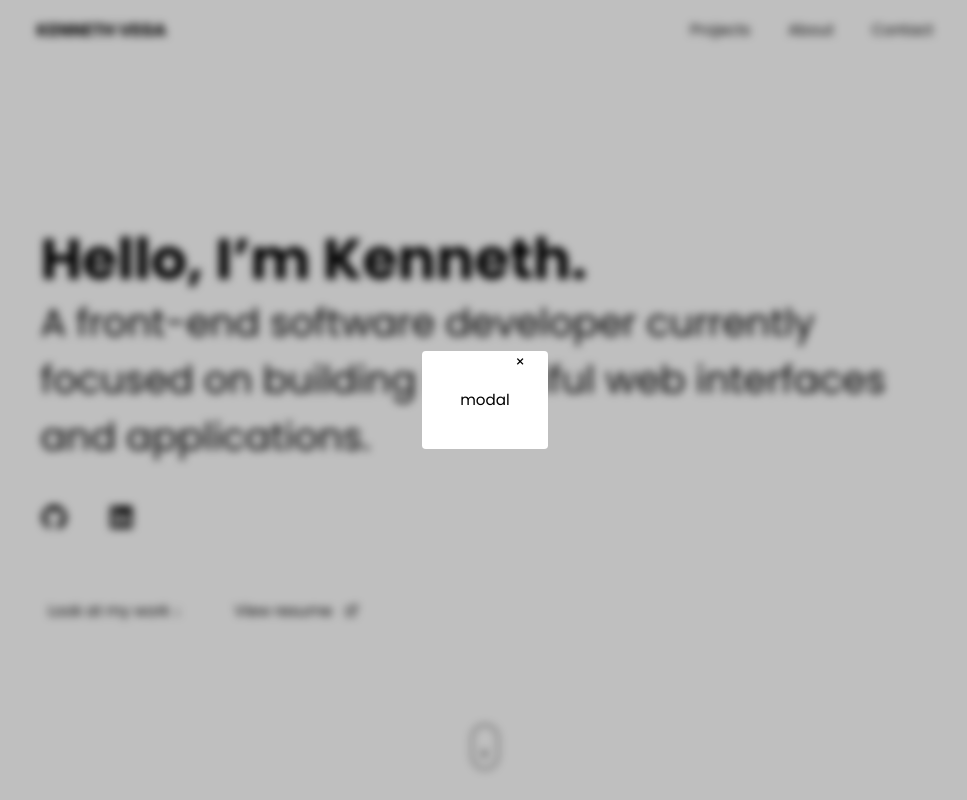
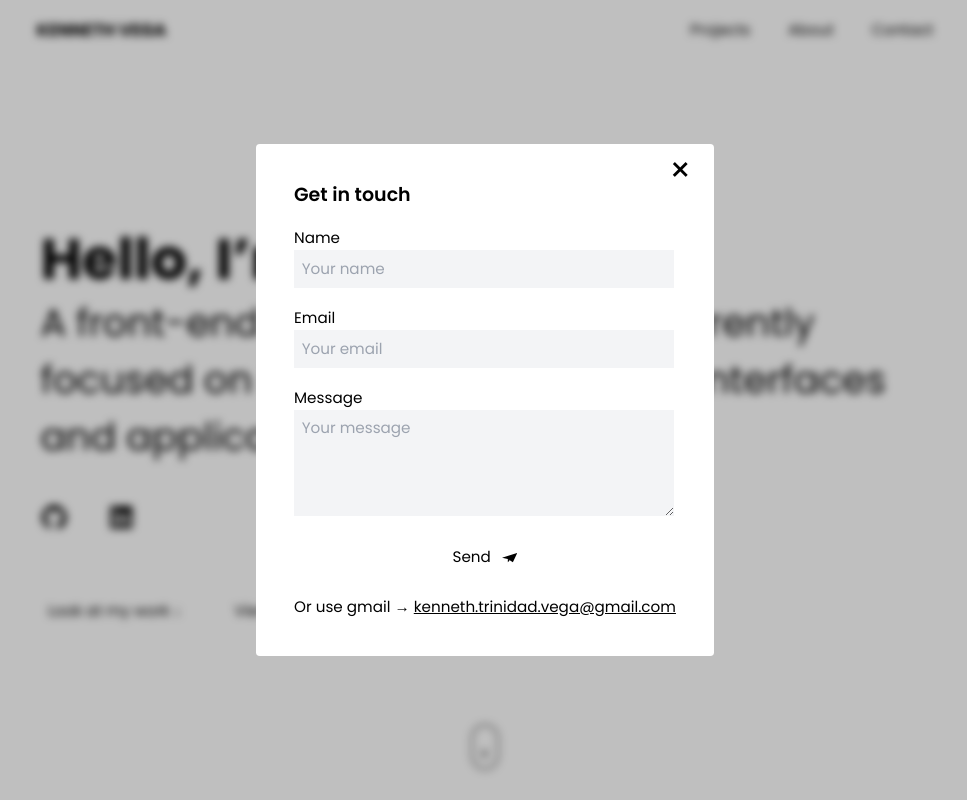
Before and after one commit to kennethvega/kennethvega.com, a Next.js app: page / in a window 1280 px wide. Both pictures are taken after a click on the item "Contact". Shown: the top 800 px of the page, without its empty margins (155-1122 px from the left). Built offline with nearby package versions, Linux system fonts and the light colour scheme; no server answers; the database is empty.

Commit message:
contact form done and loading button

```diff
--- a/components/CallToAction.tsx
+++ b/components/CallToAction.tsx
@@ -4,6 +4,10 @@ import { SiMinutemailer } from "react-icons/si";
 import { useModalContext } from "../context/ModalContext";
 const CallToAction = () => {
   const { setOpenModal } = useModalContext();
+  const handleModal = () => {
+    setOpenModal(true);
+    document.body.style.overflow = "hidden";
+  };
   return (
     <>
       <h2 className="mt-24 text-6xl font-bold text-center">
@@ -15,7 +19,7 @@ const CallToAction = () => {
       </p>
       <p className="text-center arrow bounce">&darr;</p>
       <div className="flex items-center justify-center mt-10">
-        <Button onClick={() => setOpenModal(true)}>
+        <Button onClick={handleModal}>
           Email <SiMinutemailer />
         </Button>
       </div>
--- /dev/null
+++ b/components/ContactForm.tsx
@@ -0,0 +1,110 @@
+import React, { useRef, useState } from "react";
+import Button from "./utility/Button";
+import emailjs from "@emailjs/browser";
+import { useModalContext } from "../context/ModalContext";
+import { runFireWorks } from "../lib/confetti";
+import LoadingButton from "./utility/LoadingButton";
+import { SiMinutemailer } from "react-icons/si";
+const ContactForm = () => {
+  const [loading, setLoading] = useState(false);
+  const [isEmailSent, setIsEmailSent] = useState(false);
+  const [error, setError] = useState<string | null>();
+  const { setOpenModal } = useModalContext();
+  const form = React.useRef() as React.MutableRefObject<HTMLFormElement>;
+  const handleClose = (e: React.SyntheticEvent) => {
+    e.preventDefault();
+    setOpenModal(false);
+    document.body.style.overflow = "unset";
+  };
+  const sendEmail = (e: any) => {
+    e.preventDefault();
+    setLoading(true);
+    emailjs
+      .sendForm(
+        process.env.NEXT_PUBLIC_SERVICE_ID!,
+        "template_s9jcvpc",
+        form.current,
+        process.env.NEXT_PUBLIC_PUBLIC_KEY
+      )
+      .then(
+        (result) => {
+          console.log(result);
+          setLoading(false);
+          setIsEmailSent(true);
+          runFireWorks();
+        },
+        (error) => {
+          console.log(error.text);
+          setError(error.text);
+        }
+      );
+  };
+
+  return (
+    <>
+      {!isEmailSent ? (
+        <form ref={form} onSubmit={sendEmail} className="flex flex-col gap-5">
+          <h3 className="text-xl font-semibold">Get in touch</h3>
+          <label>
+            <span>Name</span>
+            <input
+              type="text"
+              name="user_name"
+              placeholder="Your name"
+              required
+              autoComplete="on"
+            />
+          </label>
+          <label>
+            <span>Email</span>
+            <input
+              type="email"
+              placeholder="Your email"
+              name="user_email"
+              required
+            />
+          </label>
+          <label className="mb-1">
+            <span>Message</span>
+            <textarea
+              name="message"
+              placeholder="Your message"
+              required
+              autoComplete="on"
+            />
+          </label>
+          {loading ? (
+            <LoadingButton />
+          ) : (
+            <Button type="submit">
+              Send <SiMinutemailer />
+            </Button>
+          )}
+          {error && <p className="text-red-600">{error}</p>}
+          <p>
+            Or use gmail &rarr;{" "}
+            <a
+              className="underline cursor-pointer"
+              href="mailto:kenneth.trinidad.vega@gmail.com"
+            >
+              kenneth.trinidad.vega@gmail.com
+            </a>
+          </p>
+        </form>
+      ) : (
+        <div>
+          <h2 className="text-title font-medium">Email successfully sent ✔️</h2>
+          <p className="text-base mt-5">
+            Thank you for getting in touch! I will respond to you as soon as
+            possible.
+          </p>
+          <p className="text-center mt-10">
+            <Button onClick={handleClose}>Close</Button>
+          </p>
+        </div>
+      )}
+    </>
+  );
+};
+
+export default ContactForm;
--- a/components/Navbar.tsx
+++ b/components/Navbar.tsx
@@ -3,7 +3,10 @@ import React from "react";
 import { useModalContext } from "../context/ModalContext";
 const Navbar = () => {
   const { openModal, setOpenModal } = useModalContext();
-
+  const handleModal = () => {
+    setOpenModal(true);
+    document.body.style.overflow = "hidden";
+  };
   return (
     <div className="h-16 max-w-[62rem] mx-auto px-4 flex items-center justify-between ">
       <Link href="/">
@@ -18,7 +21,7 @@ const Navbar = () => {
         <li>
           <Link href="/#about">About</Link>
         </li>
-        <li onClick={() => setOpenModal(true)}>Contact</li>
+        <li onClick={handleModal}>Contact</li>
       </ul>
     </div>
   );
--- /dev/null
+++ b/components/utility/LoadingButton.tsx
@@ -0,0 +1,31 @@
+import React from "react";
+
+const LoadingButton = () => {
+  return (
+    <button
+      disabled
+      type="button"
+      className=" transition-all duration-500 ease py-3 text-black bg-gray-200 rounded"
+    >
+      Sending{" "}
+      <svg
+        role="status"
+        className="inline mr-3 w-4 h-4 text-black animate-spin"
+        viewBox="0 0 100 101"
+        fill="none"
+        xmlns="http://www.w3.org/2000/svg"
+      >
+        <path
+          d="M100 50.5908C100 78.2051 77.6142 100.591 50 100.591C22.3858 100.591 0 78.2051 0 50.5908C0 22.9766 22.3858 0.59082 50 0.59082C77.6142 0.59082 100 22.9766 100 50.5908ZM9.08144 50.5908C9.08144 73.1895 27.4013 91.5094 50 91.5094C72.5987 91.5094 90.9186 73.1895 90.9186 50.5908C90.9186 27.9921 72.5987 9.67226 50 9.67226C27.4013 9.67226 9.08144 27.9921 9.08144 50.5908Z"
+          fill="white"
+        />
+        <path
+          d="M93.9676 39.0409C96.393 38.4038 97.8624 35.9116 97.0079 33.5539C95.2932 28.8227 92.871 24.3692 89.8167 20.348C85.8452 15.1192 80.8826 10.7238 75.2124 7.41289C69.5422 4.10194 63.2754 1.94025 56.7698 1.05124C51.7666 0.367541 46.6976 0.446843 41.7345 1.27873C39.2613 1.69328 37.813 4.19778 38.4501 6.62326C39.0873 9.04874 41.5694 10.4717 44.0505 10.1071C47.8511 9.54855 51.7191 9.52689 55.5402 10.0491C60.8642 10.7766 65.9928 12.5457 70.6331 15.2552C75.2735 17.9648 79.3347 21.5619 82.5849 25.841C84.9175 28.9121 86.7997 32.2913 88.1811 35.8758C89.083 38.2158 91.5421 39.6781 93.9676 39.0409Z"
+          fill="currentColor"
+        />
+      </svg>
+    </button>
+  );
+};
+
+export default LoadingButton;
--- a/components/utility/Modal.tsx
+++ b/components/utility/Modal.tsx
@@ -46,12 +46,12 @@ const Modal = ({ openModal, onClose, children }: ModalProps) => {
         className="relative w-auto my-6 mx-auto max-w-3xl bg-white z-50 p-10 rounded"
       >
         <p
-          className="cursor-pointer text-title absolute top-0 right-6"
+          className="cursor-pointer text-4xl absolute top-2 right-6"
           onClick={handleClose}
         >
           &times;
         </p>
-        <div className="">{children}</div>
+        <div>{children}</div>
       </motion.div>
 
       <div
--- /dev/null
+++ b/lib/confetti.tsx
@@ -0,0 +1,37 @@
+import confetti from "canvas-confetti";
+
+export const runFireWorks = () => {
+  var duration = 6 * 1000;
+  var animationEnd = Date.now() + duration;
+  var defaults = { startVelocity: 30, spread: 360, ticks: 60, zIndex: 0 };
+
+  function randomInRange(min: number, max: number) {
+    return Math.random() * (max - min) + min;
+  }
+
+  var interval: any = setInterval(function () {
+    var timeLeft = animationEnd - Date.now();
+
+    if (timeLeft <= 0) {
+      return clearInterval(interval);
+    }
+
+    var particleCount = 50 * (timeLeft / duration);
+    var zIndex = 5000;
+    // since particles fall down, start a bit higher than random
+    confetti(
+      Object.assign({}, defaults, {
+        particleCount,
+        zIndex,
+        origin: { x: randomInRange(0.1, 0.3), y: Math.random() - 0.2 },
+      })
+    );
+    confetti(
+      Object.assign({}, defaults, {
+        particleCount,
+        zIndex,
+        origin: { x: randomInRange(0.7, 0.9), y: Math.random() - 0.2 },
+      })
+    );
+  }, 250);
+};
--- a/package.json
+++ b/package.json
@@ -9,7 +9,9 @@
     "lint": "next lint"
   },
   "dependencies": {
+    "@emailjs/browser": "^3.9.0",
     "@tippyjs/react": "^4.2.6",
+    "canvas-confetti": "^1.6.0",
     "firebase": "^9.13.0",
     "framer-motion": "^7.6.4",
     "next": "13.0.1",
@@ -19,6 +21,7 @@
     "swiper": "^8.4.4"
   },
   "devDependencies": {
+    "@types/canvas-confetti": "^1.4.3",
     "@types/node": "18.11.9",
     "@types/react": "18.0.24",
     "@types/react-dom": "18.0.8",
--- a/pages/index.tsx
+++ b/pages/index.tsx
@@ -1,6 +1,6 @@
 import Hero from "../components/Hero";
 import Container from "../components/utility/Container";
-import { motion } from "framer-motion";
+import { AnimatePresence, motion } from "framer-motion";
 import ProjectItem from "../components/ProjectItem";
 import { collection, getDocs, query } from "firebase/firestore";
 import { db, postToJSON } from "../lib/firebase-config";
@@ -9,6 +9,7 @@ import About from "../components/About";
 import CallToAction from "../components/CallToAction";
 import Modal from "../components/utility/Modal";
 import { useModalContext } from "../context/ModalContext";
+import ContactForm from "../components/ContactForm";
 
 export default function Home({ projectData }: ProjectsDataProps) {
   const { openModal, setOpenModal } = useModalContext();
@@ -39,11 +40,13 @@ export default function Home({ projectData }: ProjectsDataProps) {
           <hr />
           <CallToAction />
         </section>
-        {openModal && (
-          <Modal openModal onClose={() => setOpenModal(false)}>
-            modal
-          </Modal>
-        )}
+        <AnimatePresence>
+          {openModal && (
+            <Modal openModal onClose={() => setOpenModal(false)}>
+              <ContactForm />
+            </Modal>
+          )}
+        </AnimatePresence>
       </>
     </Container>
   );
--- a/styles/globals.css
+++ b/styles/globals.css
@@ -39,22 +39,19 @@
     @apply px-2 cursor-pointer rounded-md hover:bg-gray-200 transition-all duration-300;
   }
 
-  /* li {
-    @apply p-1  text-base rounded-md transition-all duration-300 text-gray-3  hover:text-indigo-700 cursor-pointer;
-  }
-  h1 {
+  /* h1 {
     @apply font-bold text-[150px] tracking-tight leading-tight lg:text-[8rem] xmd:text-[6rem] md:text-[5rem] xsm:text-[3.7rem] xxsm:text-[3rem];
-  }
+  } */
   label {
     @apply flex flex-col w-[30rem] md:w-[25rem];
   }
 
   input {
-    @apply bg-gray-0  h-10 p-2;
+    @apply bg-gray-100  h-10 p-2;
   }
   textarea {
-    @apply bg-gray-0  h-28 p-2;
-  } */
+    @apply bg-gray-100  h-28 p-2;
+  }
 }
 /* grid */
 .grid-cols-2-hero {
```
Also changed, not shown: 1 other file (tests, documents, lock files or other folders).
